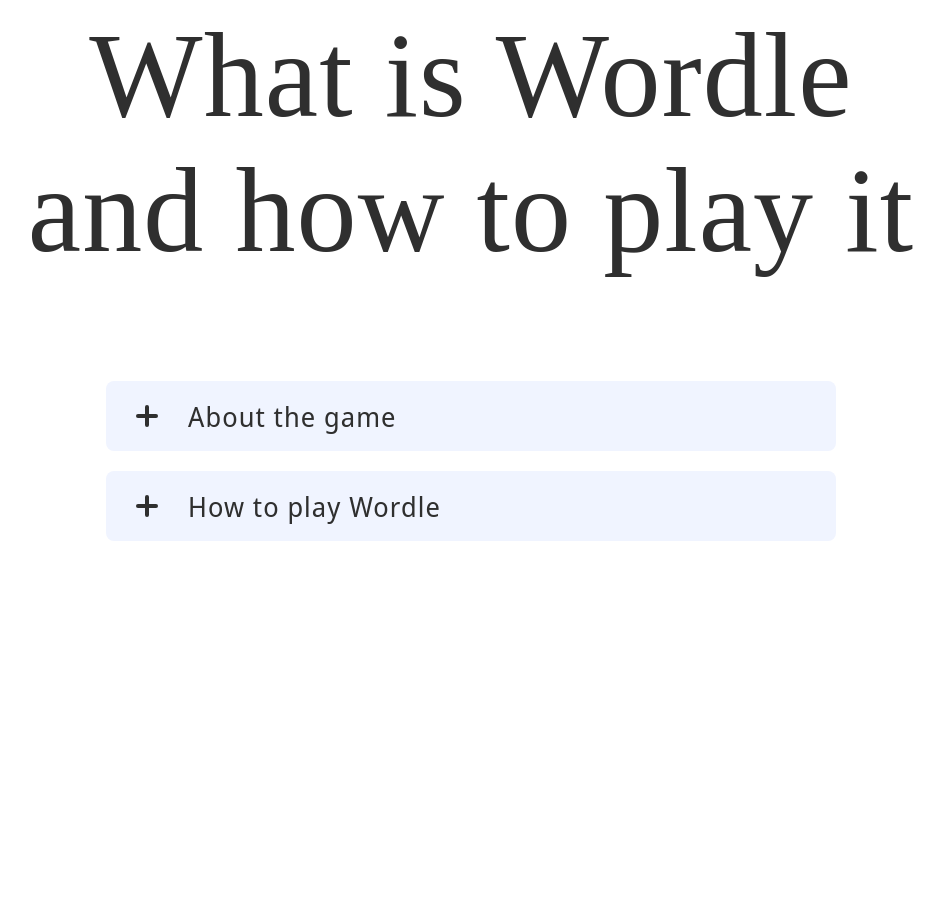
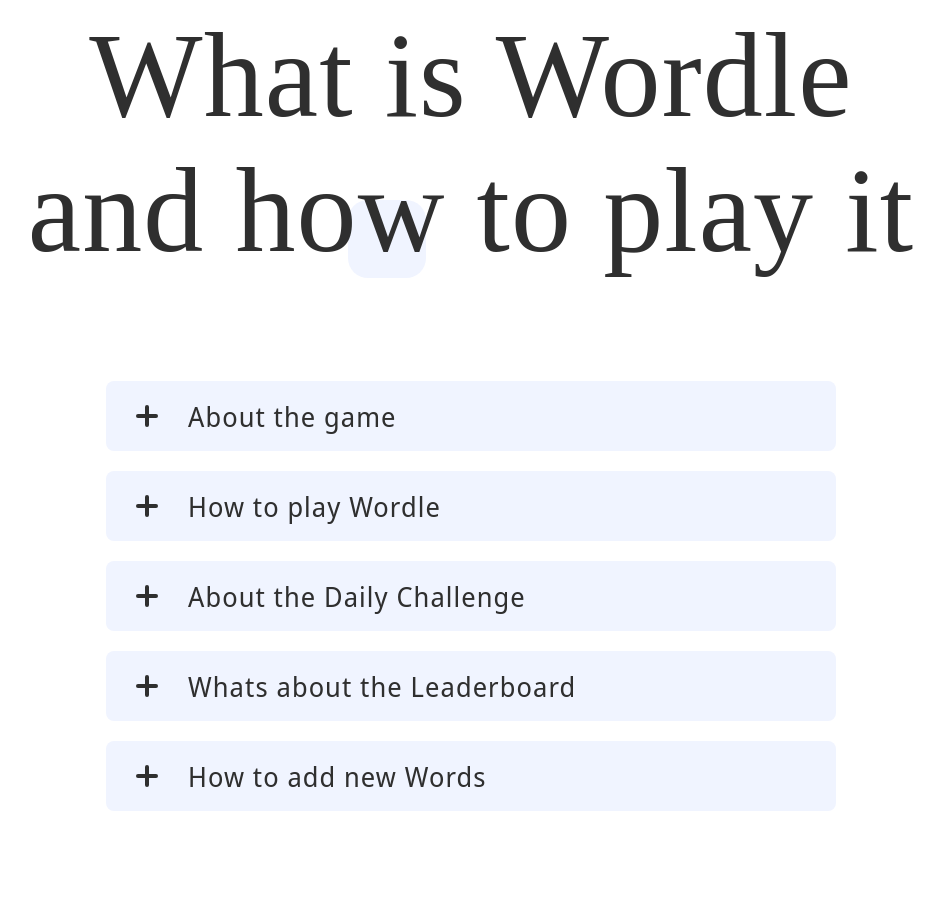
Before and after one commit to Maeringor/wordle-webapp, a PHP site: page /faq.php in a window 1280 px wide. Shown: the part 137-1048 px from the top of the page, without its empty margins (169-1113 px from the left). Before the commit the page ends 678 px from the top, so only its background shows below. Run offline with PHP 8.4, Linux system fonts and the light colour scheme.

Commit message:
IS:L pages design ladingpage erstellt

```diff
--- a/css/design.css
+++ b/css/design.css
@@ -44,6 +44,10 @@ a {
 
 .blue-tetxcol {
     color: #5068ed;
+}
+
+.red-textcol {
+    color: hsl(352, 79%, 52%);
 }
 
 
--- a/css/faq.css
+++ b/css/faq.css
@@ -1,38 +1,53 @@
-.headline-container{
+.headline-container {
+    position: relative;
     width: 100%;
     margin-top: 6vh;
 }
 
+.quadrat-pos {
+    position: absolute;
+    left: 320px;
+    top: 55px;
+    z-index: -1;
+}
+
+
 /* == headline styles == */
-.headline{
+
+.headline {
     width: fit-content;
     height: fit-content;
     margin: auto;
 }
 
-.headline-subcontainer{
+.headline-subcontainer {
     position: relative;
 }
 
-.headline-subcontainer .headline{
+.headline-subcontainer .headline {
     position: relative;
     line-height: 110%;
 }
-.headline-subcontainer .headline object{
+
+.headline-subcontainer .headline object {
     position: absolute;
     bottom: 12px;
     right: -20px;
 }
 
+
 /* == container for all FAQ cards == */
-.faq-cards-container{
+
+.faq-cards-container {
     width: 100%;
     min-height: 10px;
     margin-top: 13vh;
 }
 
+
 /* == single card style == */
-.single-faq-card{
+
+.single-faq-card {
     width: 730px;
     height: fit-content;
     margin-left: auto;
@@ -41,11 +56,12 @@
     cursor: pointer;
     border-radius: 8px;
 }
-.single-faq-card:nth-child(1){
+
+.single-faq-card:nth-child(1) {
     margin-top: 0;
 }
 
-.single-faq-card .card-top{
+.single-faq-card .card-top {
     display: flex;
     align-items: center;
     height: 70px;
@@ -53,7 +69,7 @@
     border-radius: inherit;
 }
 
-.single-faq-card .text-content{
+.single-faq-card .text-content {
     margin-top: 34px;
     padding: 0px 82px 25px;
     display: none;
@@ -61,14 +77,15 @@
 
 
 /* == cross element setup == */
-.card-top .plus-element-container{
+
+.card-top .plus-element-container {
     position: relative;
     width: 22px;
     height: 22px;
     margin-right: 30px;
 }
 
-.cross-element{
+.cross-element {
     width: 4px;
     height: 22px;
     background-color: #2f2f2f;
@@ -81,17 +98,22 @@
     transition: transform .25s ease-in;
 }
 
+.space-bottom {
+    padding: 50px;
+}
+
 
 /* == card active styles == */
-.active .card-headline{
+
+.active .card-headline {
     color: white;
 }
 
-.active .text-content{
+.active .text-content {
     display: block;
 }
 
-.active .cross-element{
+.active .cross-element {
     background-color: white;
     transform: rotate(90deg);
 }
--- a/faq.php
+++ b/faq.php
@@ -1,5 +1,6 @@
 <!DOCTYPE html>
 <html>
+
 <head>
     <meta charset='utf-8'>
     <meta http-equiv='X-UA-Compatible' content='IE=edge'>
@@ -8,9 +9,11 @@
     <!-- Globeles Stylesheet -->
     <link rel='stylesheet' type='text/css' media='screen' href='/css/design.css'>
     <link rel='stylesheet' type='text/css' media='screen' href='/css/nav.css'>
+    <link rel='stylesheet' type='text/css' media='screen' href='/css/elements.css'>
 
     <link rel='stylesheet' type='text/css' media='screen' href='/css/faq.css'>
 </head>
+
 <body>
     <!-- add header -->
     <?php include 'html_structures/nav.html'; ?>
@@ -24,10 +27,11 @@
             <div class="headline-subcontainer">
                 <div class="headline">and how to play it
                     <object data="/rescources/svg/small-dot.svg" width="15px" height="15px"></object>
+                    <div class="quadrat-text-element light-blue-bg quadrat-pos"></div>
                 </div>
             </div>
 
-           <div class="quadrat-text-element"></div>
+
         </div>
         <!-- headline area end -->
 
@@ -38,21 +42,18 @@
             <div class="single-faq-card light-blue-bg">
                 <div class="card-top sub-head medium letter-spacing-small">
                     <div class="plus-element-container">
-                        <div class="cross-element"></div><div class="cross-element" style="transform: rotate(90deg);"></div>
+                        <div class="cross-element"></div>
+                        <div class="cross-element" style="transform: rotate(90deg);"></div>
                     </div>
                     <div class="card-headline primary-textcol">About the game</div>
                 </div>
 
                 <div class="text-content paragraph secondary-textcol">
-                    Lorem ipsum ......................sa dasas afskhasfhajshfkjashf sad sadas sada kasfhakjshfashfjkasf
-                    askjhfasjkfhajksfh asjkfh ajsfha skjh fajkshfkas jfakjsfhkajsf haksfhaksjfhajksfaksjfha fha sa asjfal
-                    fjasf alsfj asfjasfasf afj fsasa fjaskfjaslfj lafjsalsfjalf. Asjkfhajksfh asjkfh ajsfha skjh fajkshfkas
-                    jfakjsfhkajsf haksfhaksjfhajksfaksjfha fha sa asjfal fjasf alsfj asfjasfasf afj fsasa fjaskfjaslfj
-                    lafjsalsfjalf. asjkfhajksfh asjkfh ajsfha skjh fajkshfkas jfakjsfhkajsf haksfhaksjfhajksfaksjfha fh.
-                    ajksfaksjfha fha sa asjfal fjasf alsfj asfjasfasf afj fsasa fjaskfjaslfj lafjsalsfjalf. asjkfhajksfh asjkfh
-                    ajsfha skjh fajkshfkas jfakjsfhkajsf haksfhaksjfhajksfaksjfha fh. ajksfaksjfha fha sa asjfal fjasf alsfj
-                    asfjasfasf afj fsasa fjaskfjaslfj lafjsalsfjalf. asjkfhajksfh asjkfh ajsfha skjh fajkshfkas jfakjsfhkajsf
-                    haksfhaksjfhajksfaksjfha fh. ajksfaksjfha fha sa asjfal fjasf alsfj asfjasfasf a.
+                    Wordle is a game in which the goal is to guess five-digit words.<br> After each word you enter, you will be given feedback on each letter.
+                    The game principle comes from the New York Times, which always print the game in their newspaper. We take Worlde to a new level for puzzlers.
+                        With our different game modes you have the possibility to get better and better and to try different modified game principles depending on your mood and to increase your performance.
+                    <br><br>
+                    So go ahead, play a round
                 </div>
             </div>
             <!-- single card end -->
@@ -61,21 +62,83 @@
             <div class="single-faq-card light-blue-bg">
                 <div class="card-top sub-head medium letter-spacing-small">
                     <div class="plus-element-container">
-                                    <div class="cross-element"></div><div class="cross-element" style="transform: rotate(90deg);"></div>
+                        <div class="cross-element"></div>
+                        <div class="cross-element" style="transform: rotate(90deg);"></div>
                     </div>
                     <div class="card-headline primary-textcol">How to play Wordle</div>
                 </div>
 
                 <div class="text-content paragraph secondary-textcol">
-                                Lorem ipsum ......................sa dasas afskhasfhajshfkjashf sad sadas sada kasfhakjshfashfjkasf
-            askjhfasjkfhajksfh asjkfh ajsfha skjh fajkshfkas jfakjsfhkajsf haksfhaksjfhajksfaksjfha fha sa asjfal
-            fjasf alsfj asfjasfasf afj fsasa fjaskfjaslfj lafjsalsfjalf.
+                    Choose one of the game modes you would like to play. In each mode you have to guess a word that has five letters. After each attempt of a word you will get feedback about your attempt.<br>
+                    There are three states of a letters.
+                    <br>
+                    1. the letter glows green, which means that the letter is in the right place.
+                    <br>
+                    2. the letter is orange, which means that the letter is in the word, but in the wrong position.
+                    <br>
+                    3. the letter is red, which means that the letter is not in the word at all.
+                    <br><br>
+                    Just try it and have fun.
                 </div>
             </div>
             <!-- single card end -->
 
         </div>
+        <!-- single card -->
+        <div class="single-faq-card light-blue-bg">
+            <div class="card-top sub-head medium letter-spacing-small">
+                <div class="plus-element-container">
+                    <div class="cross-element"></div>
+                    <div class="cross-element" style="transform: rotate(90deg);"></div>
+                </div>
+                <div class="card-headline primary-textcol">About the Daily Challenge</div>
+            </div>
+
+            <div class="text-content paragraph secondary-textcol">
+            Our Daily Challenge allows you to guess a new word every day. <br>You have unlimited time and an infinite number of attempts.
+            <br>The faster you are, the higher you will be on the daily leaderboard and you can compete with others every day.
+            </div>
+        </div>
+        <!-- single card end -->
+
+        <!-- single card -->
+        <div class="single-faq-card light-blue-bg">
+            <div class="card-top sub-head medium letter-spacing-small">
+                <div class="plus-element-container">
+                    <div class="cross-element"></div>
+                    <div class="cross-element" style="transform: rotate(90deg);"></div>
+                </div>
+                <div class="card-headline primary-textcol">Whats about the Leaderboard</div>
+            </div>
+
+            <div class="text-content paragraph secondary-textcol">
+            The leaderboard gives you that extra kick and shows you how well you are doing compared to all the other players by adding up the total points earned by each player.
+            <br>For each game you get points, they depend on how well you complete the game mode. So start and collect as many points as possible.
+            </div>
+        </div>
+        <!-- single card end -->
+
+        <!-- single card -->
+        <div class="single-faq-card light-blue-bg">
+            <div class="card-top sub-head medium letter-spacing-small">
+                <div class="plus-element-container">
+                    <div class="cross-element"></div>
+                    <div class="cross-element" style="transform: rotate(90deg);"></div>
+                </div>
+                <div class="card-headline primary-textcol">How to add new Words</div>
+            </div>
+
+            <div class="text-content paragraph secondary-textcol">
+            You are missing a word and want it in the game? Then use our feature that allows every player to submit new words.
+            <br>Every submitted word will be checked before it will be added to the word collection, so the playability is guaranteed.
+            </div>
+        </div>
+        <!-- single card end -->
+
         <!-- content area end -->
+
+        <!-- Space between the end of the Page and last opend card -->
+        <div class="space-bottom"></div>
 
     </section>
     <!-- content sectione end -->
@@ -83,4 +146,5 @@
     <script src="/js/faqcardscript.js"></script>
 
 </body>
+
 </html>
```
Also changed, not shown: css/index.css (added, +39 -0 lines), index.php (+25 -4 lines). Lines whose indentation alone changed are shown as unchanged.
